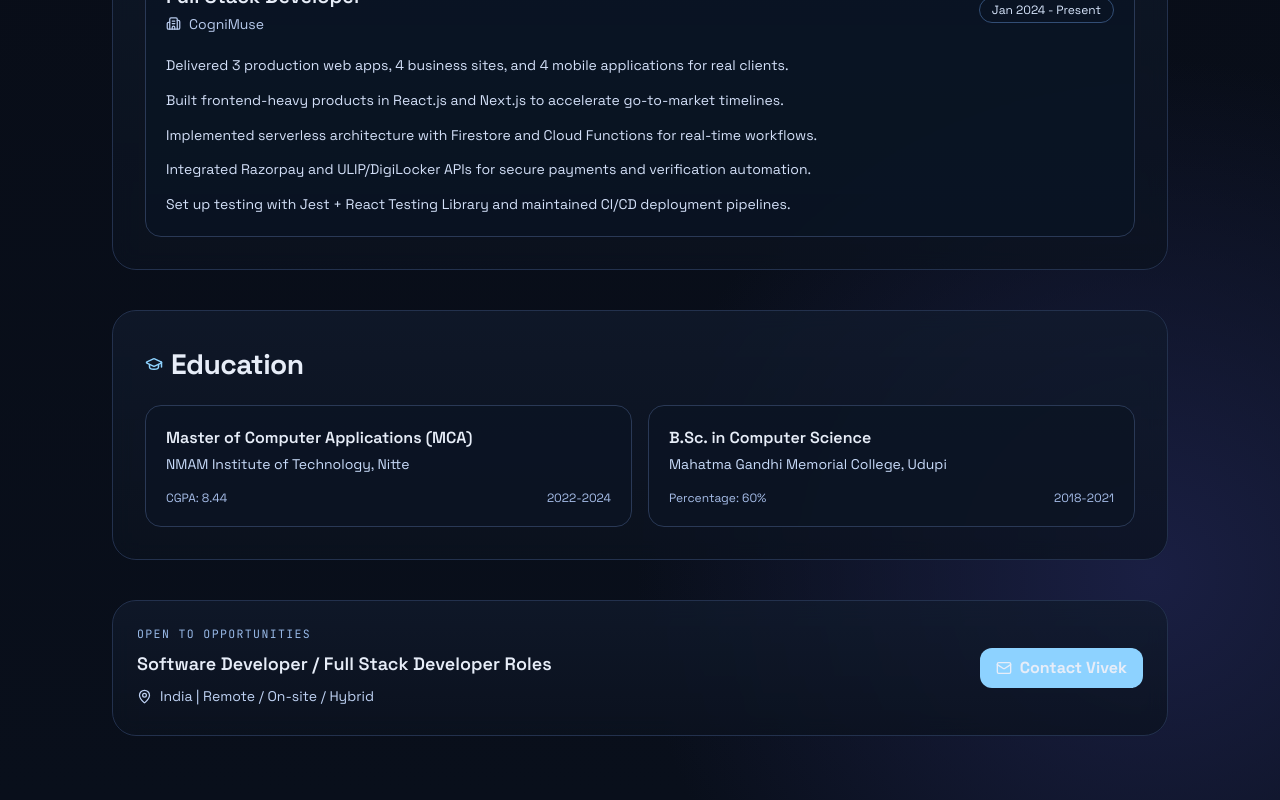
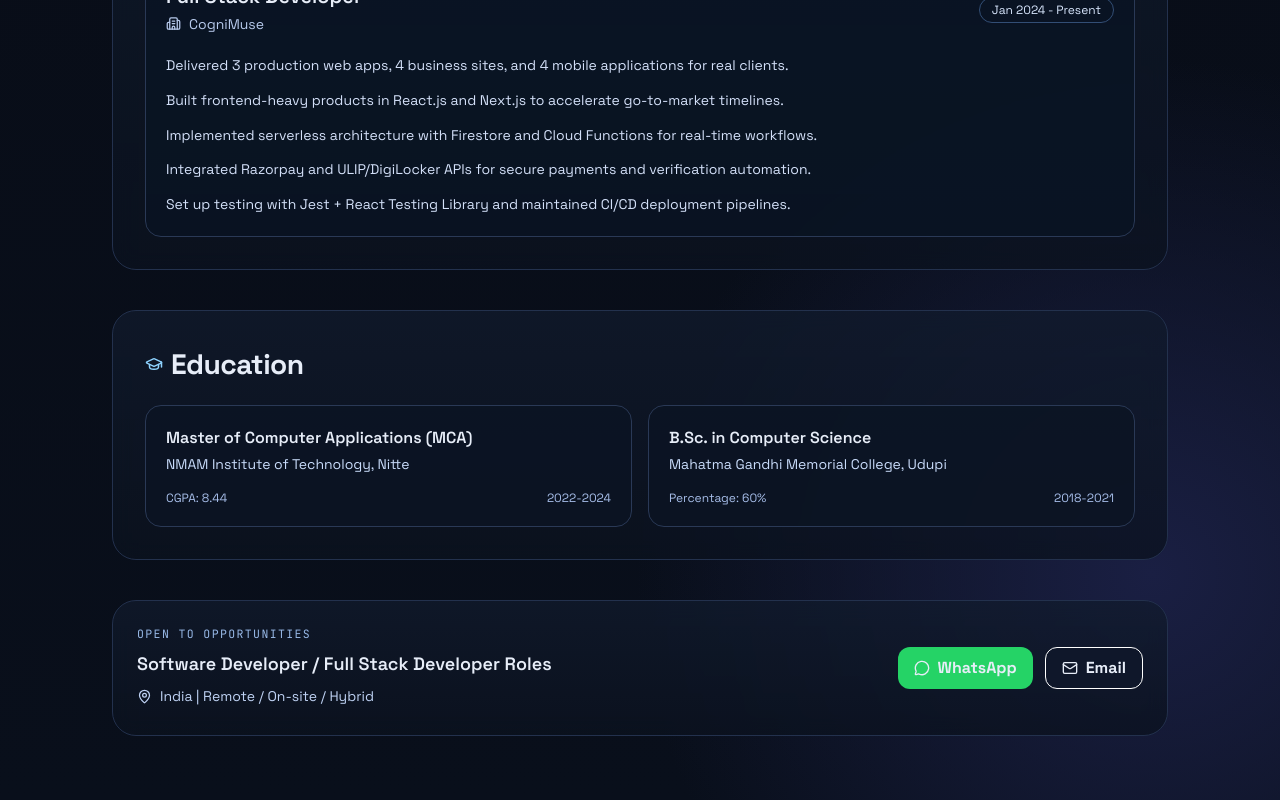
Before and after one commit to Vivekvs22/vivekvs.github.io, a Next.js app: page / in a window 1280 px wide. Shown: the part 1464-2264 px from the top of the page. Built offline with nearby package versions, Linux system fonts and the light colour scheme.

Commit message:
feat: add whatsapp button

```diff
--- a/src/app/page.tsx
+++ b/src/app/page.tsx
@@ -9,6 +9,7 @@ import {
   GraduationCap,
   Mail,
   MapPin,
+  MessageCircle,
   Phone,
   Sparkles,
 } from "lucide-react";
@@ -246,13 +247,24 @@ export default function Home() {
               India | Remote / On-site / Hybrid
             </p>
           </div>
-          <a
-            href="mailto:vivekbhat820@gmail.com"
-            className="inline-flex items-center gap-2 rounded-xl bg-[#8dd2ff] px-4 py-2 font-bold text-black transition hover:bg-[#b0e0ff]"
-          >
-            <Mail size={16} />
-            Contact Vivek
-          </a>
+          <div className="flex flex-wrap gap-3">
+            <a
+              href="https://wa.me/917338085820"
+              target="_blank"
+              rel="noreferrer"
+              className="inline-flex items-center gap-2 rounded-xl bg-[#25d366] px-4 py-2 font-bold text-white transition hover:bg-[#20ba5a]"
+            >
+              <MessageCircle size={16} />
+              WhatsApp
+            </a>
+            <a
+              href="mailto:vivekbhat820@gmail.com"
+              className="inline-flex items-center gap-2 rounded-xl border border-white bg-[#0f172a] px-4 py-2 font-bold text-white transition hover:bg-[#1a2f4a]"
+            >
+              <Mail size={16} />
+              Email
+            </a>
+          </div>
         </motion.footer>
       </main>
     </div>
```
